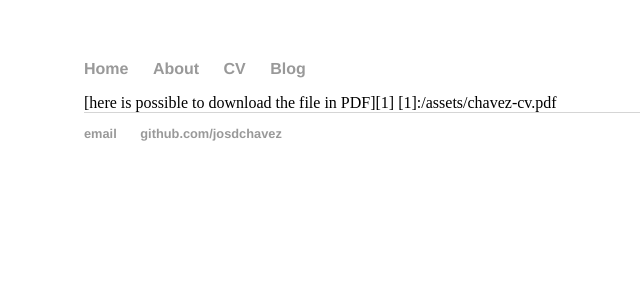
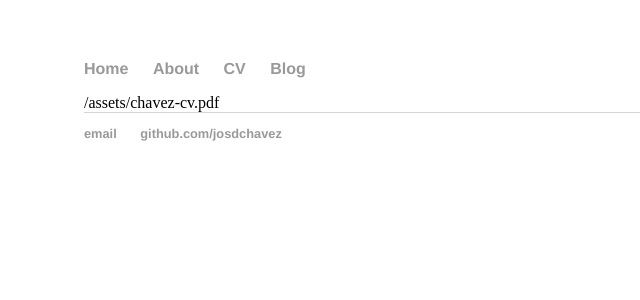
Before and after one commit to josdchavez/josdchavez.github.io, a Jekyll site: the page built from cv/index.html, in a window 1280 px wide. Shown: the top 300 px of the page, without its empty margins (108-748 px from the left). Built offline with Jekyll 4.4.1, drawn with Linux system fonts in a browser that asks for light colours.

Commit message:
Update index.html

```diff
--- a/cv/index.html
+++ b/cv/index.html
@@ -2,6 +2,4 @@
 layout: default
 docurl: assets/pdf/chavez-cv.pdf
 ---
-[here is possible to download the file in PDF][1]
-
-[1]:{{ josdchavez.github.io/assets/pdf/chavez-cv.pdf }}/assets/chavez-cv.pdf
+{{ josdchavez.github.io/assets/pdf/chavez-cv.pdf }}/assets/chavez-cv.pdf
```
